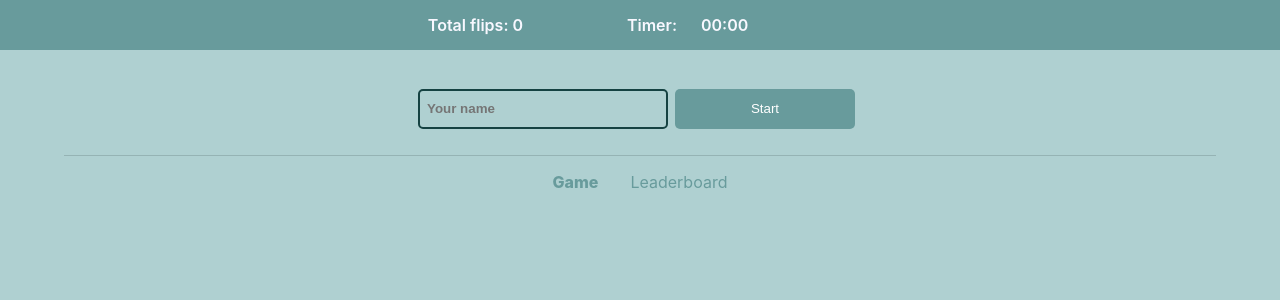
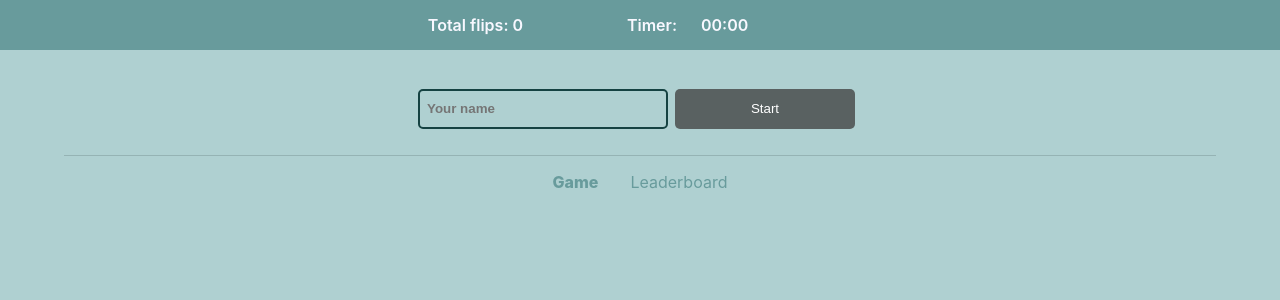
Before and after one commit to ivan-burda/memoryGame, a React (Create React App) app: page / in a window 1280 px wide. Shown: the top 300 px of the page. Built offline with nearby package versions, Linux system fonts and the light colour scheme.

Commit message:
btn state control

```diff
--- a/src/components/Button/Button.js
+++ b/src/components/Button/Button.js
@@ -1,10 +1,20 @@
 import React from "react";
 import classes from "./Button.module.css";
 
-export default function Button(props) {
+export default function Button({title, action, disableMe}) {
+  const [classList, setClassList] = React.useState([classes.Button])
+
+  React.useEffect(()=>{
+    if(disableMe){
+      setClassList(classList.concat(classes.Disabled))
+    } else{
+      setClassList(classList.filter((item) => item !== classes.Disabled));
+    }
+  },[disableMe]);
+
   return (
-    <button type="button" onClick={props.action} className={classes.Button}>
-      {props.title}
+    <button type="button" onClick={action} className={classList.join(" ")} disabled={disableMe}>
+      {title}
     </button>
   );
 }
--- a/src/components/Button/Button.module.css
+++ b/src/components/Button/Button.module.css
@@ -13,6 +13,6 @@
   background-color: rgb(89, 97, 97);
 }
 
-.Button:hover {
+.Button[disabled]:hover:enabled {
   background-color: rgb(90, 145, 146);
 }
--- a/src/components/NameInput/NameInput.js
+++ b/src/components/NameInput/NameInput.js
@@ -14,6 +14,7 @@ export default function NameInput() {
   const restartGame = useRestartGame();
   const name = useSelector((state) => state.game.name);
   const [inputfieldName, setInputfieldName] = React.useState("");
+  const [btnDisabled, setBtnDisabled] = React.useState(true);
 
   React.useEffect(() => {
     if (!name) {
@@ -21,12 +22,21 @@ export default function NameInput() {
     }
   }, [name, dispatch]);
 
+  React.useEffect(() => {
+    if (inputfieldName === "") {
+      setBtnDisabled(true)
+    } else {
+      setBtnDisabled(false);
+    }
+  }, [inputfieldName]);
+
+
   return (
     <div>
       <input type="text" placeholder="Your name" className={classes.NameInput} onChange={(e) => setInputfieldName(e.target.value)} value={inputfieldName} />
       <Button
         title={"Start"}
-        disabled={false}
+        disableMe={btnDisabled}
         action={() => {
           dispatch(setName(inputfieldName));
           restartGame();
```
